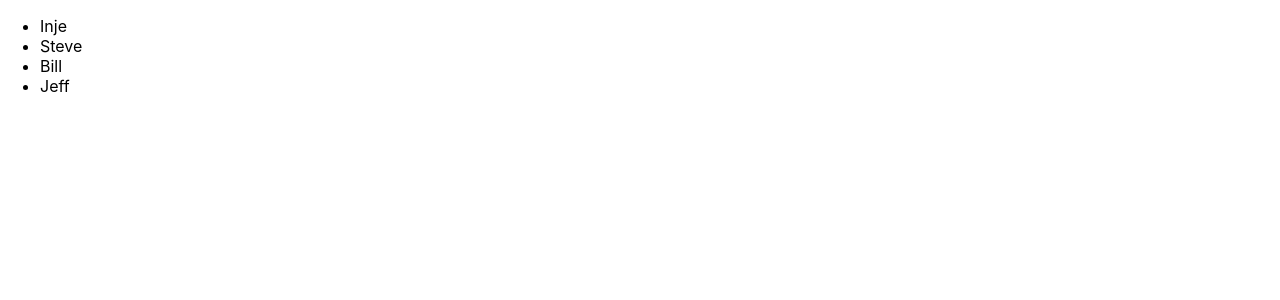
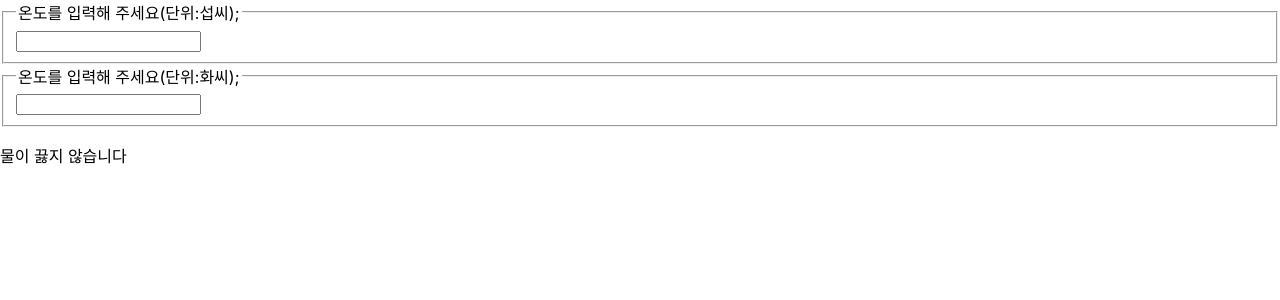
Before and after one commit to MinBokLee/soaple_study_ex, a React (Create React App) app in the folder soaple_study_ex/: page / in a window 1280 px wide. Shown: the top 300 px of the page. Built offline with nearby package versions, Linux system fonts and the light colour scheme.

Commit message:
chapter11~12 update

```diff
--- /dev/null
+++ b/soaple_study_ex/src/chapter11/SignUp.jsx
@@ -0,0 +1,41 @@
+import React,{useState} from "react";
+
+function SignUp(props){
+    const[name, setName]= useState("");
+    const[gender, setGender]= useState("남자");
+
+    const handleChangeName= (event) => {
+        setName(event.target.value);
+    }
+
+    const handleCHangeGender= (event) => {
+        setGender(event.target.value);
+    }
+
+    const handleSubmit= (event) => {
+        alert(`이름: ${name}`, `성별: ${gender}`);
+        event.preventDefault();
+    };
+
+    return(
+        <form onSubmit={handleSubmit}>
+            <label>
+                이름:
+                <input type="text" value={name} onChange={handleChangeName} />
+            </label>
+            <br />
+            <label>
+                성별:
+                <select  value={gender} onChange={handleCHangeGender}>
+                    <option value="남자"> 남자 </option>
+                    <option value="여자"> 여자 </option>
+                </select>
+
+            </label>
+            <button type="submit">제출</button>
+        </form>
+    )
+}
+
+
+export default SignUp;
--- /dev/null
+++ b/soaple_study_ex/src/chapter12/Calculator.jsx
@@ -0,0 +1,77 @@
+import React,{useState} from "react";
+import TempatureInput from "./TempatureInput";
+
+
+// 물이 끓는지 여부를 확인하는 컴포넌트
+function BoilingVerdict(props) {
+    if(props.celsius >= 100)    {
+        return <p>물이 끓습니다</p>
+    }
+        return <p>물이 끓지 않습니다</p>
+
+}
+
+//화씨 -> 섭씨로 변환
+function toCelsius(fahrenheit){
+    return ((fahrenheit -32)*5) / 9;
+}
+
+//섭씨 -> 화씨로 변환
+function toFahrenheit(celsius){
+    return (celsius * 9) /5 +32;
+}
+
+function tryConvert(temperature, convert){
+    const input= parseFloat(temperature);
+    if(Number.isNaN(input)){
+        return "";
+    }
+
+    const output = convert(input);
+    const rounded = Math.round(output * 1000) / 1000;
+    return rounded.toString();
+}
+
+function Calculator(props){
+    const[temperature, setTemperature] = useState("");
+    const[scale, setScale] = useState("c");
+
+    const handleCelsiusChange =(temperature) => {
+            setTemperature(temperature);
+            setScale("c");
+    }
+
+    const handleFahrenheitChange = (temperature) =>{
+            setTemperature(temperature);
+            setScale("f");
+    }
+
+    const celsius =
+            scale === "f" ? tryConvert(temperature,toCelsius) : temperature;
+            console.log("celsius. :" + celsius )
+
+    const fahrenheit =
+            scale === "c" ? tryConvert(temperature, toFahrenheit) : temperature;
+            console.log("fahrenheit" + fahrenheit)
+
+    return (
+
+        <div>
+            <TempatureInput
+                    scale = "c"
+                    temperature={celsius}
+                    onTemperatureChange={handleCelsiusChange}
+            />
+
+            <TempatureInput
+                    scale = "f"
+                    temperature={fahrenheit}
+                    onTemperatureChange={handleFahrenheitChange}
+            />
+            <BoilingVerdict celsius={parseFloat(celsius)} />
+        </div>
+
+    );
+
+}
+export default Calculator
--- /dev/null
+++ b/soaple_study_ex/src/chapter12/TempatureInput.jsx
@@ -0,0 +1,23 @@
+const scaleNames = {
+    c: "섭씨",
+    f: "화씨",
+};
+
+function TempatureInput(props) {
+    const handleChange = (event) => {
+        props.onTemperatureChange(event.target.value);
+    };
+
+    return(
+        <fieldset>
+            <legend>
+                온도를 입력해 주세요(단위:{scaleNames[props.scale]});
+            </legend>
+            <input value={props.temperature}
+                    onChange={handleChange} />
+        </fieldset>
+    );
+
+}
+
+export default TempatureInput;
--- a/soaple_study_ex/src/index.js
+++ b/soaple_study_ex/src/index.js
@@ -4,20 +4,22 @@
 // import App from './App';
 import reportWebVitals from './reportWebVitals';
 
-import Library from './chapter03/Library';
-import Clock from './chapter04/Clock';
-import CommentList from './chapter05/CommentList';
-import NotificationList from './chapter06/NotificationList';
-import Accommdoate from './chapter07/Accommodate';
-import ConfirmButton from './chapter08/ConfirmButton';
-import ConfirmButton1 from './chapter08/ConfirmButton1';
-import LandinfPage from './chapter09/LandingPage';
-import AttendanceBook from './chapter10/AttendanceBook';
+// import Library from './chapter03/Library';
+// import Clock from './chapter04/Clock';
+// import CommentList from './chapter05/CommentList';
+// import NotificationList from './chapter06/NotificationList';
+// import Accommdoate from './chapter07/Accommodate';
+// import ConfirmButton from './chapter08/ConfirmButton';
+// import ConfirmButton1 from './chapter08/ConfirmButton1';
+// import LandinfPage from './chapter09/LandingPage';
+// import AttendanceBook from './chapter10/AttendanceBook';
+//import SignUp from './chapter11/SignUp';
+import Calculator from './chapter12/Calculator';
 
 const root = ReactDOM.createRoot(document.getElementById('root'));
 root.render(
   <React.StrictMode>
-    <AttendanceBook />
+    <Calculator />
   </React.StrictMode>
 
 );
```
